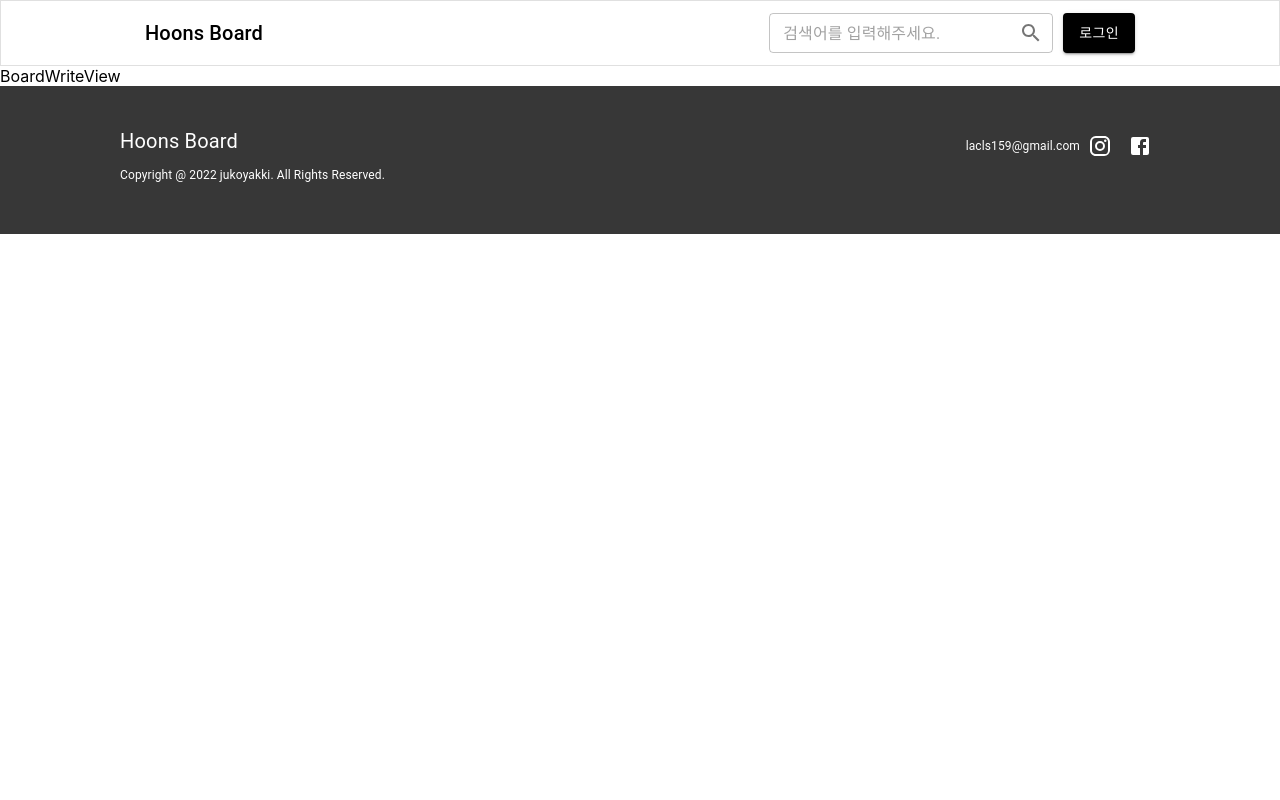
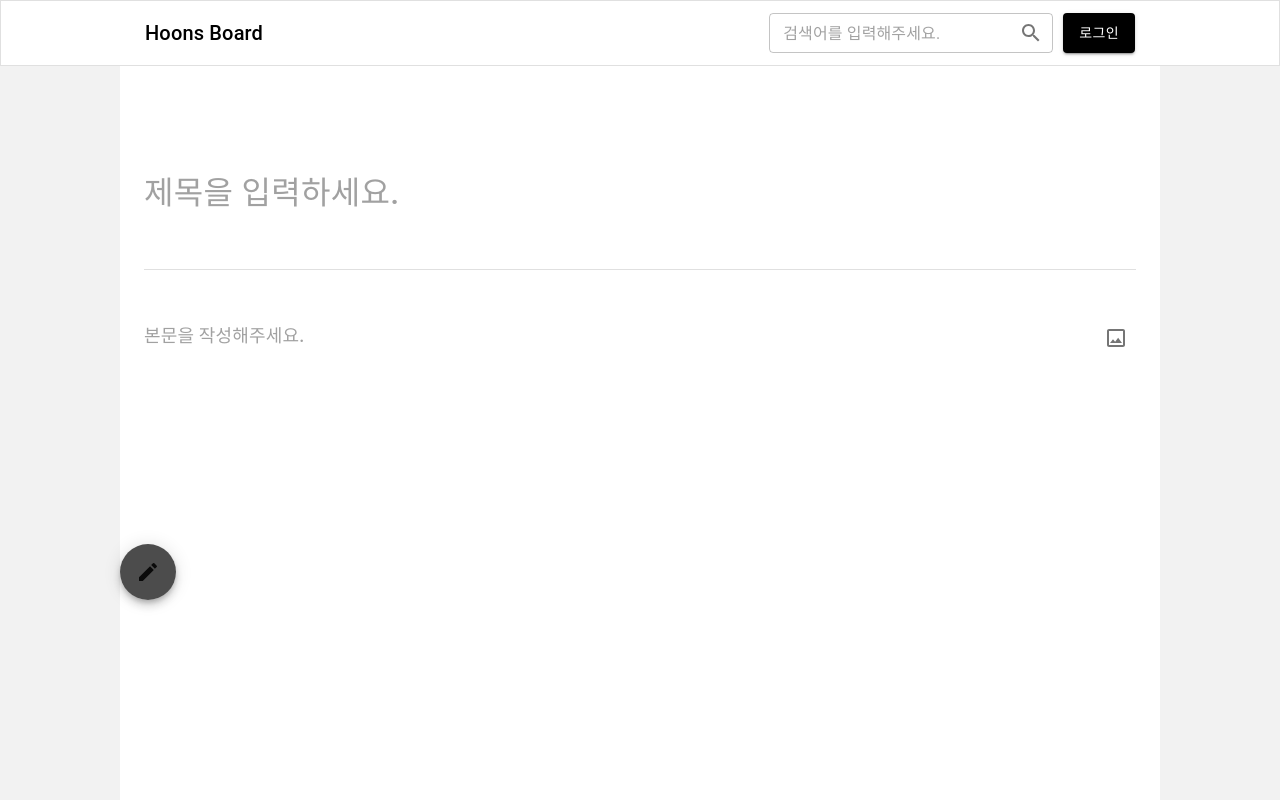
Before and after one commit to Gayeong98/front, a React (Create React App) app in the folder board/: page /board/write in a window 1280 px wide. Shown: the top 800 px of the page. Built offline with nearby package versions, Linux system fonts and the light colour scheme.

Commit message:
2023-02-21 16: 01

```diff
--- a/board/src/views/Board/BoardWriteView/index.tsx
+++ b/board/src/views/Board/BoardWriteView/index.tsx
@@ -1,7 +1,34 @@
-import React from 'react'
+import { Box, Divider, Fab, IconButton, Input } from '@mui/material'
+import ImageOutlinedIcon from '@mui/icons-material/ImageOutlined';
+import CreateIcon from '@mui/icons-material/Create';
+import React, { useState } from 'react'
 
 export default function BoardWriteView() {
+
+  const [ boardTitle, setBoardTitle ] = useState<string>('');
+  const [ boardContent, setBoardContent ] = useState<String>('');
+
+  const onWriteHandler = () => {
+    //? 제목 및 내용 검증(값이 존재하는지)
+
+    //? 존재한다면 작성 기능 활성화
+  }
+
   return (
-    <div>BoardWriteView</div>
+    <Box sx={{ p: '0px 120px', backgroundColor: 'rgba(0, 0, 0, 0.05)' }}>
+      <Box sx={{ p: '100px 24px', backgroundColor: '#ffffff' }}>
+        <Input fullWidth placeholder='제목을 입력하세요.' disableUnderline sx={{fontSize: '32px', fontWeight: 500}} onChange={(event) => setBoardTitle(event.target.value) } />
+        <Divider sx={{m: '48px 0px'}}/>
+        <Box sx={{ display: 'flex', alignItems: 'start'}} >
+          <Input fullWidth disableUnderline multiline minRows={20} placeholder='본문을 작성해주세요.' sx={{fontSize: '18px', fontWeight: 500, lineHeight: '150%' }} onChange={(event) => setBoardContent(event.target.value)} />
+          <IconButton>
+            <ImageOutlinedIcon />
+          </IconButton>
+        </Box>
+      </Box>
+      <Fab sx={{ position: 'fixed', right: '', bottom: '200px', backgroundColor: 'rgba(0, 0, 0, 0.7)' }}>
+        <CreateIcon />
+      </Fab>
+    </Box>
   )
 }
--- a/board/src/views/MyPageView/MyPageContents/index.tsx
+++ b/board/src/views/MyPageView/MyPageContents/index.tsx
@@ -21,11 +21,11 @@ export default function MyPageContents() {
 
     useEffect(() => {
         //? 로그인이 되어있지 않으면 로그인 페이지로 이동
-        if (!user) {
-            alert('로그인이 필요한 작업입니다.');
-            navigator('/auth');
-            return;
-        }
+        // if (!user) {
+        //     alert('로그인이 필요한 작업입니다.');
+        //     navigator('/auth');
+        //     return;
+        // }
 
         //? BOARD_LIST (전체 게시물 리스트)에서 작성자의 nickname이
         //? 로그인한 회원의 nickname과 일치하는 게시물만 필터링해서
```
